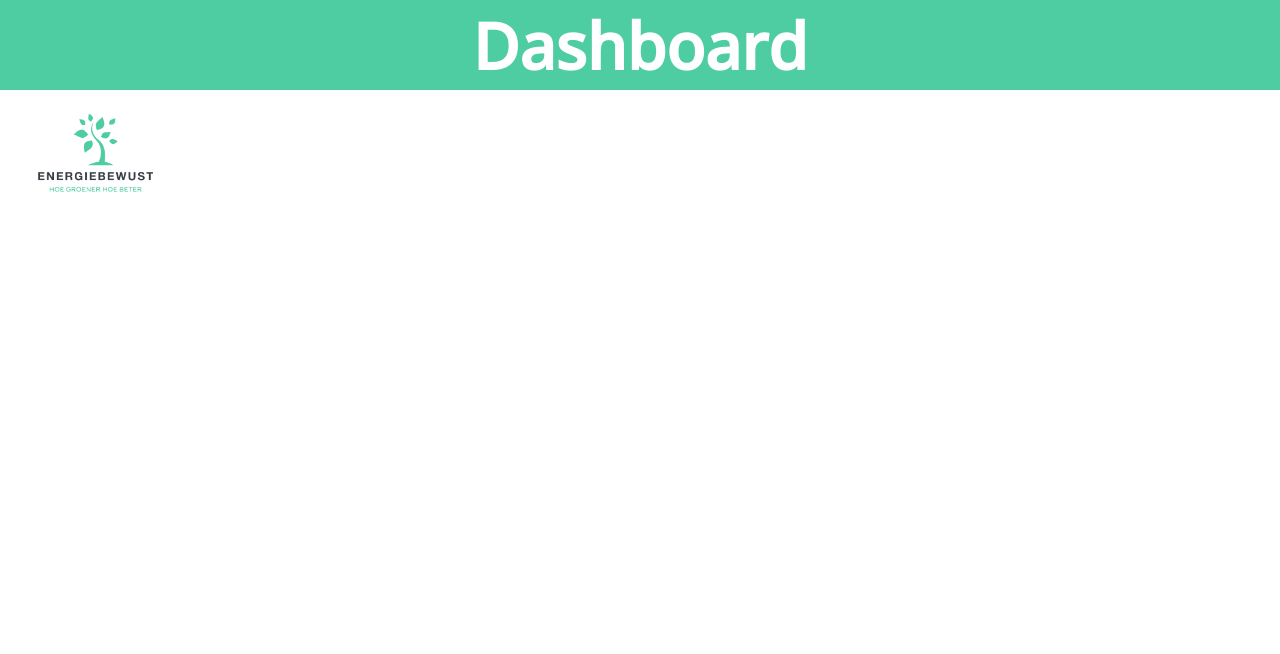
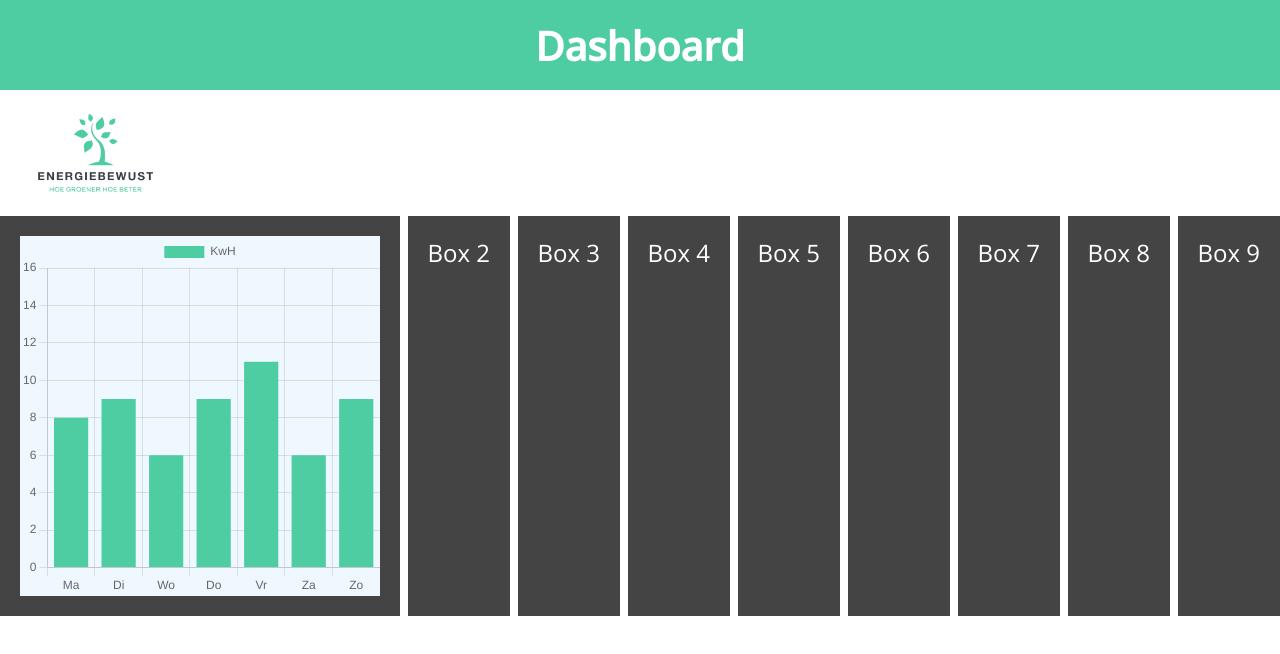
Before and after one commit to 31812/M3BO-DuurzaamHuis, a plain HTML site: page index.html in a window 1280 px wide. Drawn offline with nearby package versions, Linux system fonts and the light colour scheme.

Commit message:
Maaike_Maakte_boxes_Elias_Maakte_Chart_Wessel_Deed_Stylede_het

```diff
--- a/css/style.css
+++ b/css/style.css
@@ -6,11 +6,14 @@
 
 html{
     scroll-behavior: smooth;
+        font-size: 62.5%;
 }
 
 body {
     font-size: 20px;
     font-family: 'Open Sans', sans-serif;
+    margin: 0;
+    padding: 0;
 }
 
 main{
@@ -25,7 +28,7 @@ header{
     align-items: center;
     font-size: 4rem;
     font-weight: bold;
-    height: 90px;
+    height: 9rem;
     background-color: #4ecda2;
     color: white;
     width: 100%;
@@ -35,3 +38,34 @@ header{
     width: 15%;
     display: flex;
 }
+
+.container {
+    display: flex;
+    flex-wrap: wrap;
+    justify-content: space-between;
+  }
+
+  .box {
+    background-color: #444;
+    color: #fff;
+    padding: 20px;
+    font-size: 24px;
+    margin-bottom: 20px;
+    box-sizing: border-box;
+  }
+
+
+#container {
+    width: 40rem;
+    height: 40rem;
+}
+
+#myChart{
+    width: 100%;
+    height: 100%;
+    background-color: aliceblue;
+}
+
+.box-1{
+    display: flex;
+}
--- a/index.html
+++ b/index.html
@@ -5,6 +5,8 @@
     <link rel="preconnect" href="https://fonts.gstatic.com" crossorigin>
     <link href="https://fonts.googleapis.com/css2?family=Open+Sans:ital,wght@0,400;0,500;1,400&display=swap" rel="stylesheet">
     <link rel="stylesheet" href="css/style.css">
+    <script src="https://cdn.jsdelivr.net/npm/chart.js"></script>
+    <script src="js/main.js" defer></script>
     <meta charset="UTF-8">
     <meta name="viewport" content="width=device-width, initial-scale=1.0">
     <title>🏠EnergieBewust Dashboard</title>
@@ -14,8 +16,21 @@
         Dashboard
     </header>
     <main>
-        <img class="logo" src="img/Logo.png" alt="">
+        <img class="logo" src="img/Logo.png" alt="Logo EnergieBewust">
 
+        <div class="container">
+    <div class="box box-1" id="container">
+        <canvas id="myChart"></canvas>
+    </div>
+    <div class="box box-2">Box 2</div>
+    <div class="box box-3">Box 3</div>
+    <div class="box box-4">Box 4</div>
+    <div class="box box-5">Box 5</div>
+    <div class="box box-6">Box 6</div>
+    <div class="box box-7">Box 7</div>
+    <div class="box box-8">Box 8</div>
+    <div class="box box-9">Box 9</div>
+</div>
     </main>
     <footer>
 
--- /dev/null
+++ b/js/main.js
@@ -0,0 +1,39 @@
+const ctx = document.getElementById("myChart");
+
+let data = {
+    labels: ["Ma", "Di", "Wo", "Do", "Vr", "Za", "Zo"],
+    datasets: [{
+    label:"KwH",
+    data: [8, 9, 6, 9, 11, 6, 9],
+    backgroundColor: [
+        "#4ecda2",
+        "#4ecda2",
+        "#4ecda2",
+        "#4ecda2",
+        "#4ecda2"
+        ],
+        borderwidth: 0,
+        offset: 20,
+        hoverOffset: 60
+    }]
+}
+
+let config = {
+    type: "bar",
+    data: data,
+    options:{
+        maintainAspectRatio: false,
+        scales: {
+            y: {
+                suggestedMin: 0,
+                suggestedMax: 15
+            },
+            x: {
+                suggestedMin: 0,
+                suggestedMax: 15
+            }
+        }
+    }
+}
+
+let myChart = new Chart(ctx, config);
```
Also changed, not shown: js/code.js (deleted).
